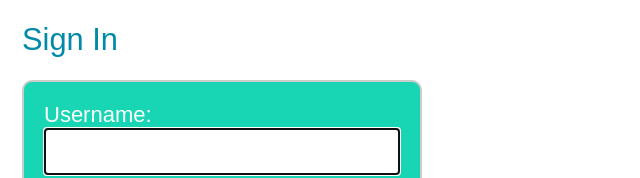
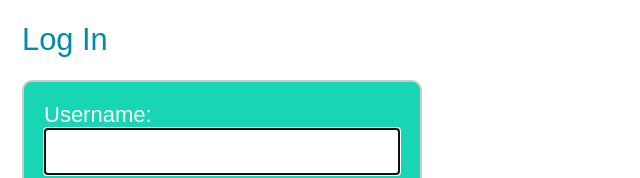
Before and after one commit to ASWPROJECT/FrontEnd, a React (Create React App) app: page /login in a window 1280 px wide. Shown: the top 178 px of the page, without its empty margins (0-640 px from the left). Built offline with nearby package versions, Linux system fonts and the light colour scheme.

Commit message:
labels modifyed

```diff
--- a/src/views/LoginView.js
+++ b/src/views/LoginView.js
@@ -98,7 +98,7 @@ export const Login = ({ setIsLoggedIn }) => {
     return (
         <section>
             <p ref={errRef} className={errMsg ? "errmsg" : "offscreen"} aria-live="assertive">{errMsg}</p>
-            <h1>Sign In</h1>
+            <h1>Log In</h1>
             <form onSubmit={handleSubmit}>
                 <label htmlFor="username">
                     Username:
--- a/src/views/RegisterView.js
+++ b/src/views/RegisterView.js
@@ -116,8 +116,8 @@ export const Register = ({ setIsLoggedIn }) => {
     return (
         <section>
             <p ref={errRef} className={errMsg ? "errmsg" : "offscreen"} aria-live="assertive">{errMsg}</p>
+            <h1>Register</h1>
             <form onSubmit={handleSubmit}>
-                <h1>Register</h1>
                 <label htmlFor="username">
                     Username:
                     <FontAwesomeIcon icon={faCheck} className={validName ? "valid" : "hide"} />
```
